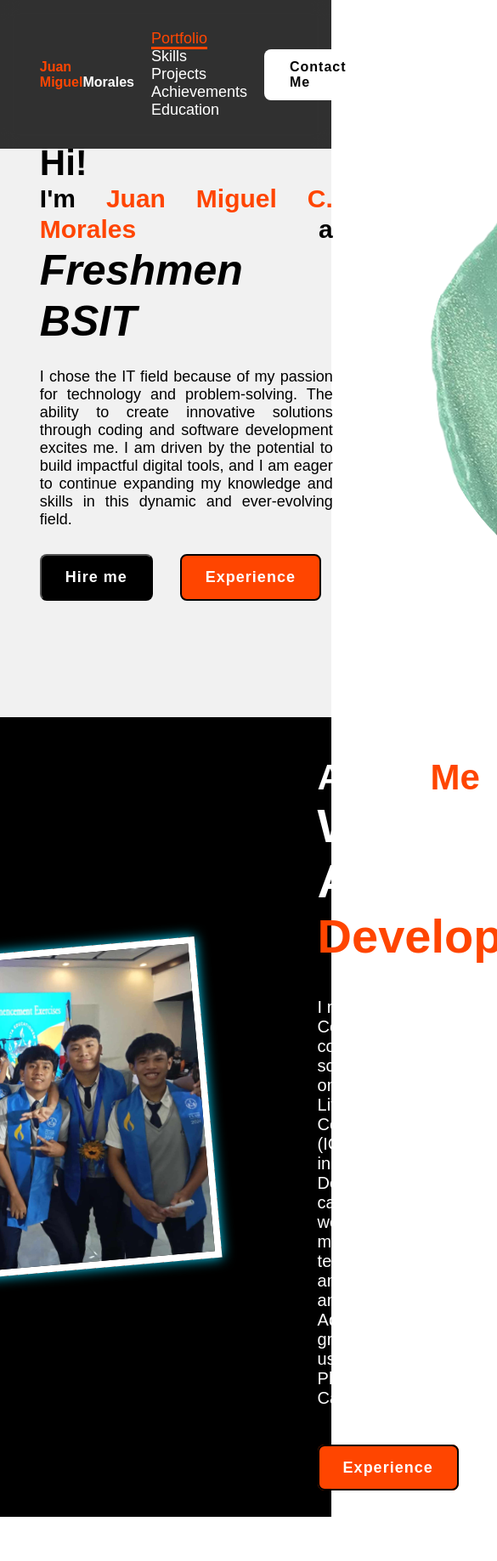
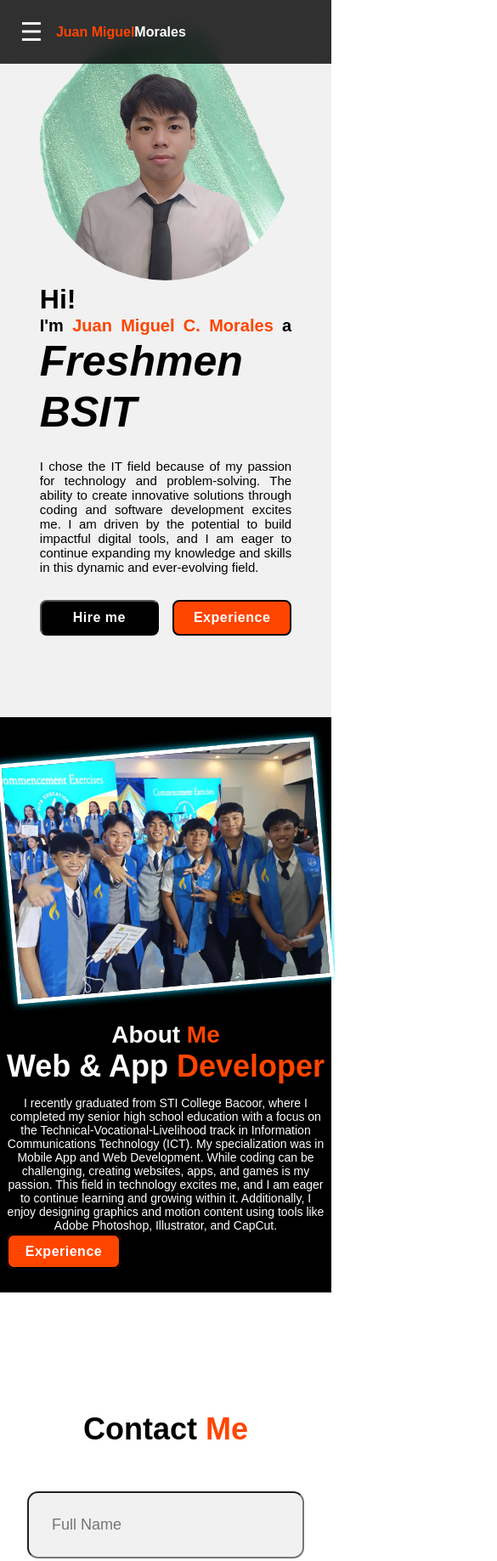
Before and after one commit to MiguelMorales29/Portfolio-Website, a plain HTML site: page index.html in a window 390 px wide. Shown: the top 1837 px of the page at 85% size, 585 px wide, since content can reach past the window. Drawn offline with nearby package versions, Linux system fonts and the light colour scheme.

Commit message:
design and responsiveness css

```diff
--- a/index.html
+++ b/index.html
@@ -14,13 +14,16 @@
 
 <body>
     <header class="header">
-        <a href="#" class="logo"><span>Juan Miguel</span>Morales</a>
+        <button class="toggle-button" aria-label="Toggle navigation">&#9776;</button>
+
+        <a href="index.html" class="logo"><span>Juan Miguel</span>Morales</a>
         <nav class="navbar">
             <a href="index.html" class="active">Portfolio</a>
             <a href="Skills.html">Skills</a>
             <a href="Projects.html">Projects</a>
             <a href="Achievements.html">Achievements</a>
             <a href="#">Education</a>
+
         </nav>
 
 
@@ -68,7 +71,7 @@
                 websites, apps, and games is my passion. This field in technology excites me, and I am eager to continue
                 learning and growing within it. Additionally, I enjoy designing graphics and motion content using tools
                 like Adobe Photoshop, Illustrator, and CapCut.</p>
-            <a href="#" class="btn-2">Experience</a>
+            <a href="#" class="btn-2" style="align-items: center;">Experience</a>
         </div>
     </section>
     <section class="contact-form" >
@@ -124,6 +127,18 @@
 
     </footer>
 
+    <script>
+
+document.addEventListener('DOMContentLoaded', function() {
+    const toggleButton = document.querySelector('.toggle-button');
+    const navbar = document.querySelector('.navbar');
+
+    toggleButton.addEventListener('click', function() {
+        navbar.classList.toggle('active');
+    });
+});
+
+    </script>
 
 </body>
 
--- a/style.css
+++ b/style.css
@@ -1,17 +1,13 @@
 * {
-
     margin: 0%;
     padding: 0%;
     box-sizing: border-box;
     font-family: 'Poppins', sans-serif;
     text-decoration: none;
     list-style: none;
-
-
 }
 
 .header {
-
     position: fixed;
     top: 0;
     left: 0;
@@ -23,39 +19,19 @@
     justify-content: space-between;
     align-items: center;
     z-index: 100;
-
 }
 
 .logo {
-
     font: 25px;
     color: white;
     font-weight: 600;
     transition: 0.3s ease;
-
 }
 
 .logo:hover {
-
     color: orangered;
-    text-shadow: 0 0 25px orangered,
-        0 0 50px orangered;
-
+    text-shadow: 0 0 25px orangered, 0 0 50px orangered;
     transform: scale(1.1);
-
-
-}
-
-span {
-    color: orangered;
-}
-
-.span2 {
-    font-size: 50px;
-    text-decoration: none;
-    color: black;
-    font-style: italic;
-
 }
 
 .navbar a {
@@ -65,18 +41,15 @@ span {
     margin: 0 20px;
     border-bottom: 3px solid transparent;
     transition: 0.3s ease;
-
 }
 
 .navbar a:hover,
 .navbar a.active {
     color: orangered;
     border-bottom: 3px solid orangered;
-
 }
 
 .contact {
-
     padding: 10px 28px;
     background-color: white;
     color: black;
@@ -92,13 +65,20 @@ span {
     background-color: orangered;
     box-shadow: 0 0 25px orange;
     color: white;
+}
 
+span {
+    color: orangered;
+}
 
-
+.span2 {
+    font-size: 50px;
+    text-decoration: none;
+    color: black;
+    font-style: italic;
 }
 
 .home {
-
     width: 100%;
     min-height: 100vh;
     background: rgb(241, 241, 241);
@@ -106,14 +86,11 @@ span {
     align-items: center;
     gap: 7em;
     padding: 30px 12% 0;
-
-
+    flex-direction: row; /* Default for larger screens */
 }
 
 .home-content {
     max-width: 800px;
-
-
 }
 
 .home-content h3 {
@@ -124,7 +101,6 @@ span {
     font-size: 30px;
     line-height: 1.2;
     text-align: justify;
-
 }
 
 .home-content p {
@@ -178,23 +154,22 @@ span {
 .img-box img {
     border-radius: 50%;
     width: 550px;
-
 }
 
-::-webkit-scrollbar{
+::-webkit-scrollbar {
     width: 15px;
 }
 
-::-webkit-scrollbar-thumb{
+::-webkit-scrollbar-thumb {
     background-color: orangered;
 }
 
-::-webkit-scrollbar-track{
+::-webkit-scrollbar-track {
     background-color: rgba(0, 0, 0, 6);
     width: 50px;
 }
 
-.about{
+.about {
     display: flex;
     justify-content: center;
     align-items: center;
@@ -203,62 +178,60 @@ span {
     background: black;
 }
 
-.about-img img{
-    position:relative;
+.about-img img {
+    position: relative;
     width: 500px;
     border: 8px solid white;
-    box-shadow: 0 0 15px rgb(0, 217, 255);;
+    box-shadow: 0 0 15px rgb(0, 217, 255);
     overflow: hidden;
-        transform: rotate(-5deg); /* Slight rotation */
-        transition: transform 0.3s ease; /* Smooth transition effect */
+    transform: rotate(-5deg); /* Slight rotation */
+    transition: transform 0.3s ease; /* Smooth transition effect */
 }
+
 .about-img:hover img {
     transform: rotate(0deg); /* Rotate back to normal on hover */
 }
 
-.about-content h2{
+.about-content h2 {
     text-align: left;
     color: white;
     font-size: 42px;
 }
-.about-content h3{
+
+.about-content h3 {
     font-size: 56px;
     color: white;
 }
 
-.about-content p{
+.about-content p {
     color: white;
     font-size: 20px;
     margin: 2em 0 3em;
+    text-align: justify;
 }
 
-.contact-form h2{
+.contact-form h2 {
     text-align: center;
     margin-top: 3em;
     margin-bottom: 1em;
     font-size: 36px;
-
 }
 
-
-
-.contact-form form{
+.contact-form form {
     max-width: 50em;
     margin: 1rem auto;
     text-align: center;
     margin-bottom: 3em;
-
 }
 
-.contact-form form .input-box{
+.contact-form form .input-box {
     display: flex;
     justify-content: center;
     flex-wrap: wrap;
-
 }
 
 .contact-form form .input-box input,
-.contact-form form textarea{
+.contact-form form textarea {
     width: 100%;
     padding: 1.5em;
     font-size: 18px;
@@ -267,10 +240,8 @@ span {
     border-radius: .8rem;
     margin: 1rem 0;
     resize: none;
+}
 
-
-
-}
 .contact-form {
     position: relative;
     padding: 2em;
@@ -295,25 +266,24 @@ span {
     z-index: -1;
 }
 
-.footer{
+.footer {
     position: relative;
     bottom: 0;
     width: 100%;
     padding: 40px 0;
     background-color: black;
-
 }
 
-.footer .social{
+.footer .social {
     text-align: center;
     padding-bottom: 25px;
     color: white;
 }
 
-.footer .social a{
+.footer .social a {
     font-size: 24px;
     color: white;
-    border: 2px sold orangered;
+    border: 2px solid orangered;
     width: 40px;
     height: 40px;
     line-height: 38px;
@@ -321,49 +291,188 @@ span {
     text-align: center;
     border-radius: 50%;
     margin: 0 8px;
-    box-shadow:  inset 0 0 10px orangered, 0 0 10px orangered;
+    box-shadow: inset 0 0 10px orangered, 0 0 10px orangered;
     transition: 0.3s ease;
-
 }
 
-.footer .social a:hover{
-  transform: scale(1.2)translateY(-10);
-  color: orangered;
-  border: 2px solid orangered;
+.footer .social a:hover {
+    transform: scale(1.2) translateY(-10);
+    color: orangered;
+    border: 2px solid orangered;
 }
 
-.footer ul{
+.footer ul {
     margin-top: 0;
     padding: 0;
     font-size: 18px;
     line-height: 1.6;
     margin-bottom: 0;
     text-align: center;
-
 }
 
-.footer ul li a{
+.footer ul li a {
     color: white;
     border-bottom: 3px solid transparent;
     transition: 0.3 ease;
-
 }
 
-.footer ul li a:hover{
-
+.footer ul li a:hover {
     border-bottom: 3px solid orangered;
-
 }
 
-.footer ul li{
+.footer ul li {
     display: inline-block;
     padding: 0 15px;
 }
 
-.footer .copyright{
+.footer .copyright {
     margin-top: 15px;
     text-align: center;
     font-size: 12px;
     color: white;
+}
+
+@media screen and (max-width: 600px) {
+    .header {
+        padding: 20px 10%;
+    }
+
+    .navbar {
+        display: none; /* Hide navigation links by default */
+        flex-direction: column;
+        width: 100%;
+        position: absolute;
+        top: 100%;
+        left: 0;
+        background: rgba(0, 0, 0, 0.9);
+    }
+
+    .navbar.active {
+        display: flex; /* Show navigation links when active */
+    }
+
+    .navbar a {
+        margin: 10px 0;
+        font-size: 16px;
+    }
+
+    .logo {
+        flex: 1;
+    }
+
+    .toggle-button {
+        display: block;
+        background: none;
+        border: none;
+        font-size: 30px;
+        color: white;
+        cursor: pointer;
+        transition: 0.3s ease;
+        padding-right: 5%;
+        margin-left: -5%;
+    }
+
+    .toggle-button:hover {
+        color: orangered;
+    }
+
+    /* Hide contact button on small screens */
+    .contact {
+        display: none;
+    }
+
+    .home {
+        flex-direction: column; /* Stack image and text vertically on small screens */
+        gap: 0; /* Remove gap for stacked layout */
+    }
+
+    .img-box {
+        order: -1; /* Ensure the image comes first */
+    }
+
+    .img-box img {
+        width: 300px; /* Adjust width for smaller screens */
+        height: auto; /* Maintain aspect ratio */
+    }
+
+
+
+    .home-content {
+        max-width: 300px;
+    }
+
+    .home-content h3 {
+        font-size: 32px;
+    }
+
+    .home-content h1 {
+        font-size: 20px;
+    }
+
+    .home-content p {
+        font-size: 15px;
+    }
+
+    .btn-box {
+        width: 100%; /* Make the button container full-width on smaller screens */
+        gap: 1em; /* Reduce the gap between buttons */
+        margin-bottom: 10%;
+    }
+
+    .btn-1, .btn-2 {
+        padding: 10px 20px; /* Adjust padding for smaller screens */
+        font-size: 16px; /* Reduce font size */
+        letter-spacing: 0.5px; /* Adjust letter spacing */
+        width: 100%; /* Make buttons full-width */
+    }
+
+
+
+    /* About section adjustments */
+    .about {
+        flex-direction: column; /* Stack items vertically */
+        gap: 2em; /* Reduce the gap between image and content */
+        padding: 10% 2%; /* Adjust padding */
+    }
+
+    .about-img img {
+        width: 100%; /* Make image responsive */
+        max-width: 400px; /* Limit max width */
+        border: 5px solid white; /* Adjust border thickness */
+        box-shadow: 0 0 10px rgb(0, 217, 255); /* Adjust shadow */
+    }
+
+    .about-content h2 {
+        font-size: 28px; /* Reduce font size */
+        text-align: center; /* Center align text */
+    }
+
+    .about-content h3 {
+        font-size: 36px; /* Reduce font size */
+        text-align: center; /* Center align text */
+    }
+
+    .about-content p {
+        font-size: 14px; /* Reduce font size */
+        margin: 1em 0; /* Adjust margin */
+        text-align: center; /* Center align text */
+
+    }
+    #experience-btn {
+        display: block;
+        margin: 0 auto;
+        text-align: center; /* Optional: centers text inside the button */
+        font-size: 16px; /* Adjust font size if needed */
+        padding: 12px 24px; /* Adjust padding if needed */
+    }
+
+
 
 }
+
+@media (min-width: 768px) {
+    .toggle-button {
+        display: none;
+    }
+
+}
```
Also changed, not shown: Achievements.html (+16 -1 lines), Projects.html (+13 -1 lines), Skills.html (+16 -1 lines).
